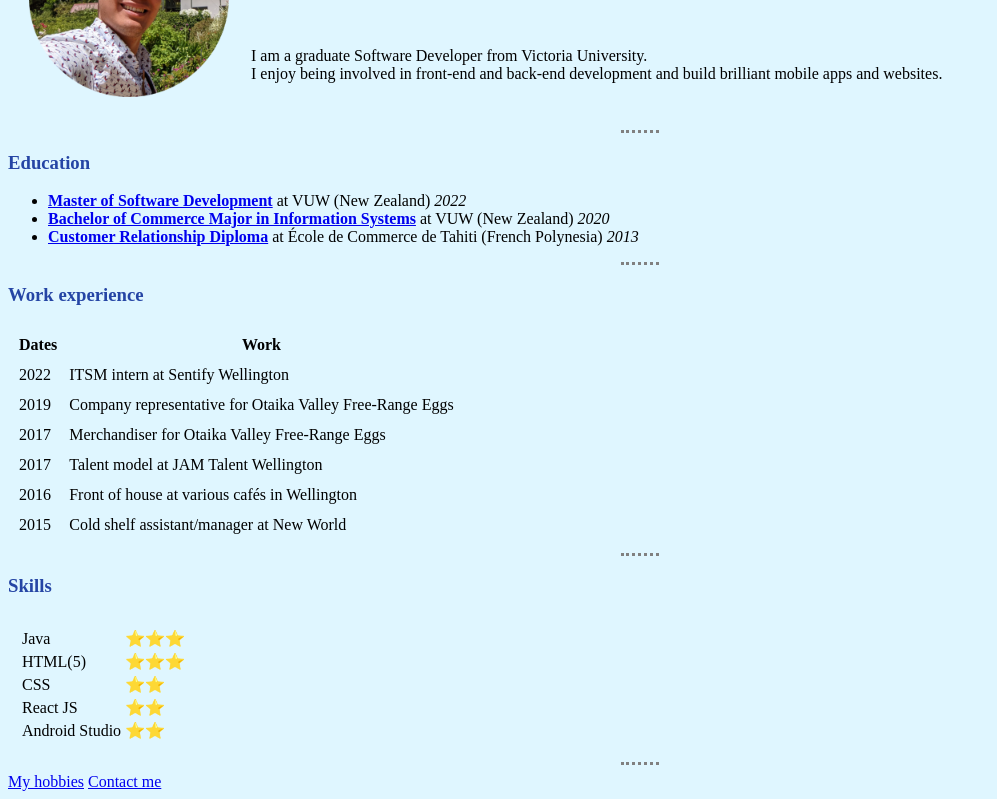
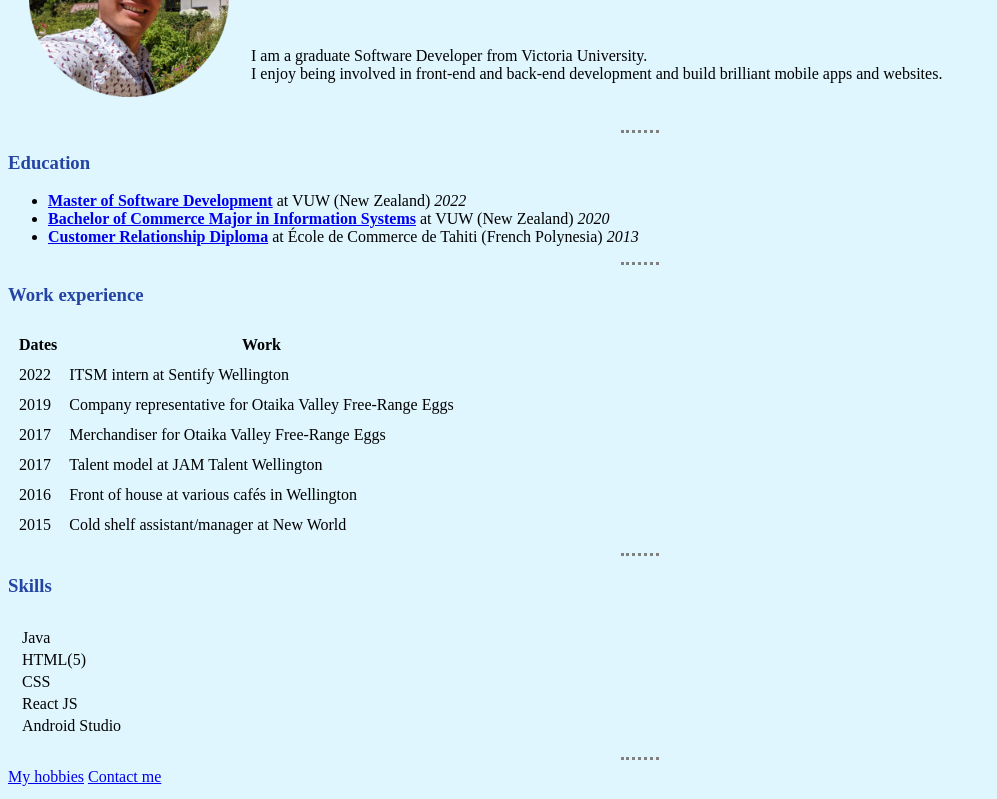
Before and after one commit to tehau26nz/resume, a plain HTML site: page index.html in a window 1280 px wide. Shown: the part 132-931 px from the top of the page, without its empty margins (0-997 px from the left). Drawn offline with Linux system fonts and the light colour scheme.

Commit message:
Minor update

```diff
--- a/index.html
+++ b/index.html
@@ -109,23 +109,18 @@
         <table>
           <tr>
             <td>Java</td>
-            <td>⭐⭐⭐</td>
           </tr>
           <tr>
             <td>HTML(5)</td>
-            <td>⭐⭐⭐</td>
           </tr>
           <tr>
             <td>CSS</td>
-            <td>⭐⭐</td>
           </tr>
           <tr>
             <td>React JS</td>
-            <td>⭐⭐</td>
           </tr>
           <tr>
             <td>Android Studio</td>
-            <td>⭐⭐</td>
           </tr>
         </table>
       </td>
```
